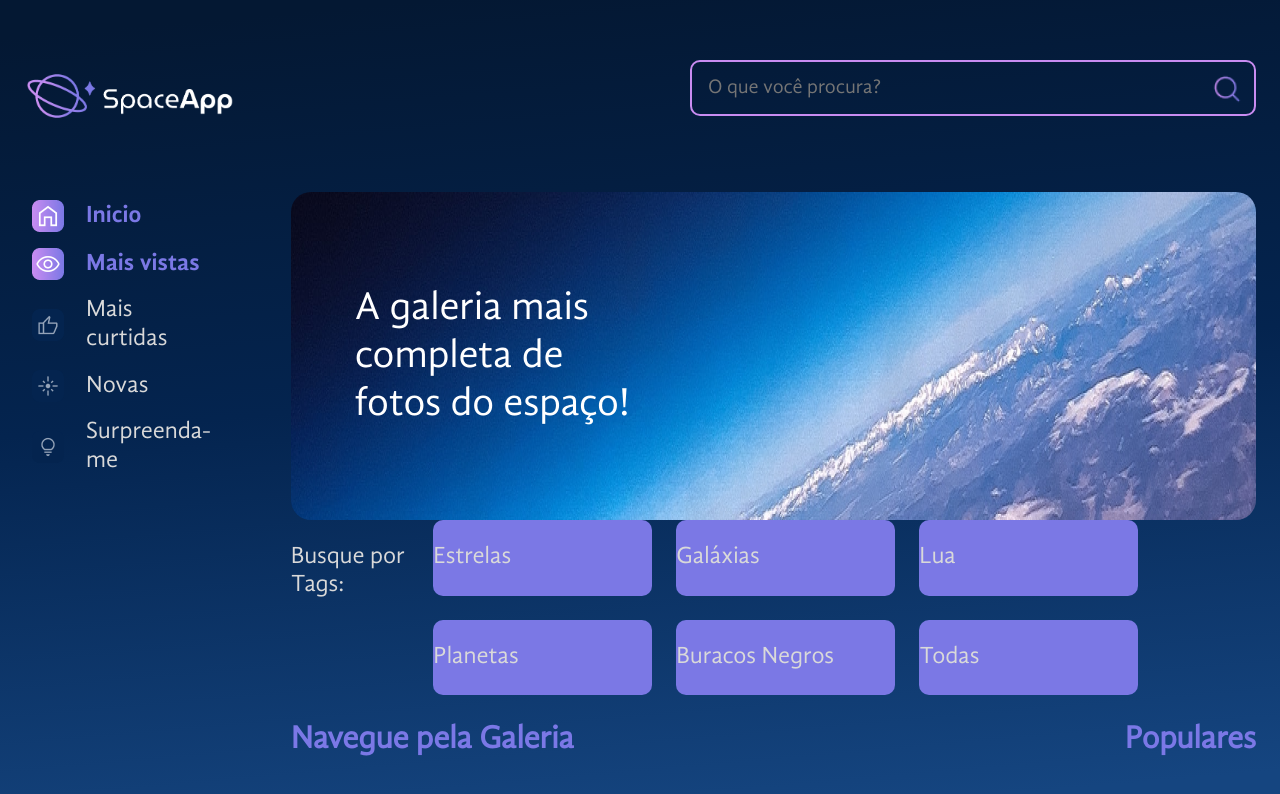
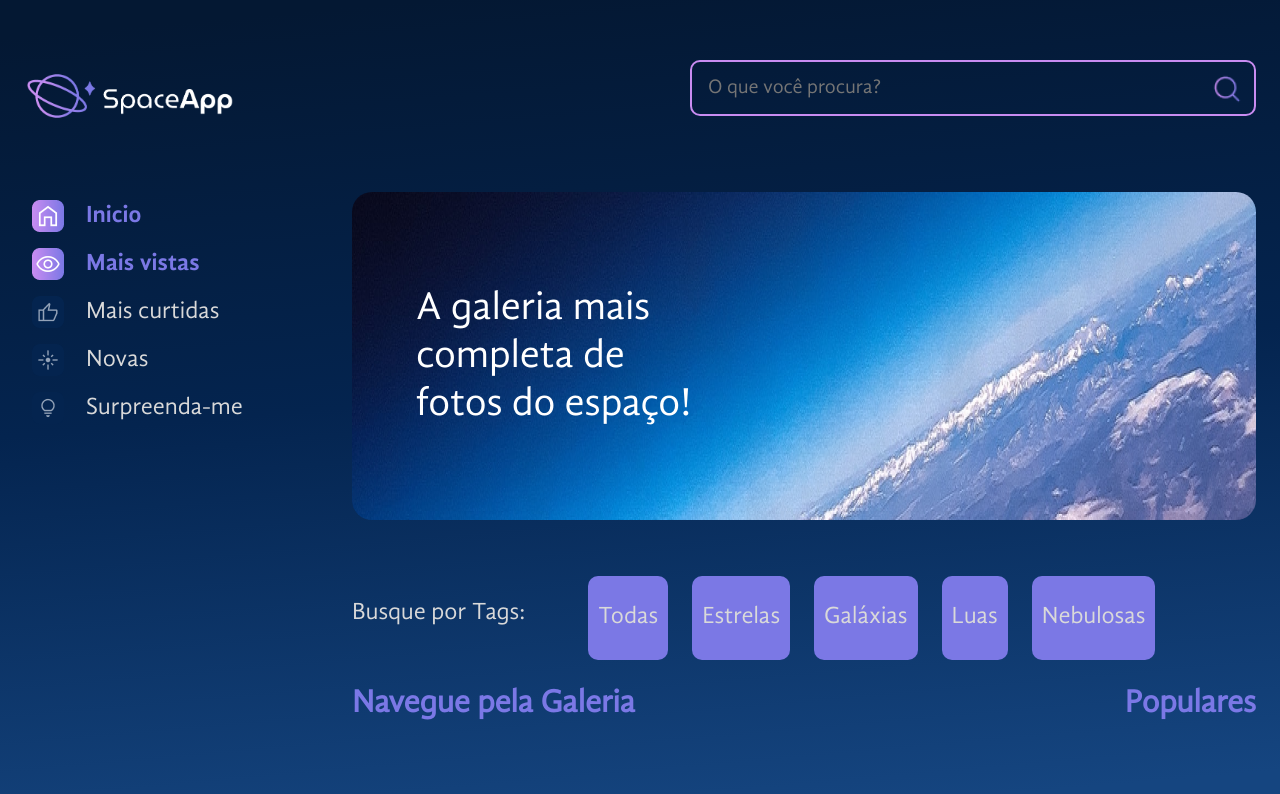
Before and after one commit to davisllv/spaceApp, a React (Create React App) app: page / in a window 1280 px wide. Shown: the top 794 px of the page. Built offline with nearby package versions, Linux system fonts and the light colour scheme.

Commit message:
finishing day

```diff
--- a/src/components/RCCTags/index.jsx
+++ b/src/components/RCCTags/index.jsx
@@ -1,16 +1,16 @@
-import React, { useEffect, useState } from "react";
+import React from "react";
 import styled from "styled-components";
+import tags from "./tags.json"
 
 const TextContainer = styled.div`
   display: flex;
-  margin: 0 24px;
+  margin: 56px  24px 0 24px;
   gap: 17px;
 `;
 
 const TagText = styled.p`
   font-size: 24px;
   font-weight: 400;
-  width: 219px;
   color: #d9d9d9;
 `;
 
@@ -23,30 +23,24 @@ const TagsItensContainer = styled.div`
 const TagItem = styled.div`
   border-radius: 10px;
   background-color: #7b78e5;
+  text-align: center;
+  justify-content: center;
+  padding: 4px 10px;
 `;
-
-const tagsItens = [
-  {
-    id: 1,
-    description: "Estrelas",
-  },
-  { id: 2, description: "Galáxias" },
-  { id: 3, description: "Lua" },
-  { id: 4, description: "Planetas" },
-  { id: 5, description: "Buracos Negros" },
-  { id: 6, description: "Todas" },
-];
 
 const RCCTags = () => {
   return (
     <TextContainer>
+      <div style={{width: "219px"}}>
       <TagText>Busque por Tags:</TagText>
 
+      </div>
+
       <TagsItensContainer>
-        {tagsItens.map((tag) => {
+        {tags.map((tag) => {
           return (
             <TagItem>
-              <TagText>{tag.description}</TagText>
+              <TagText>{tag.titulo}</TagText>
             </TagItem>
           );
         })}
```
Also changed, not shown: src/components/RCCTags/tags.json (renamed from public/imagens/tags.json).
